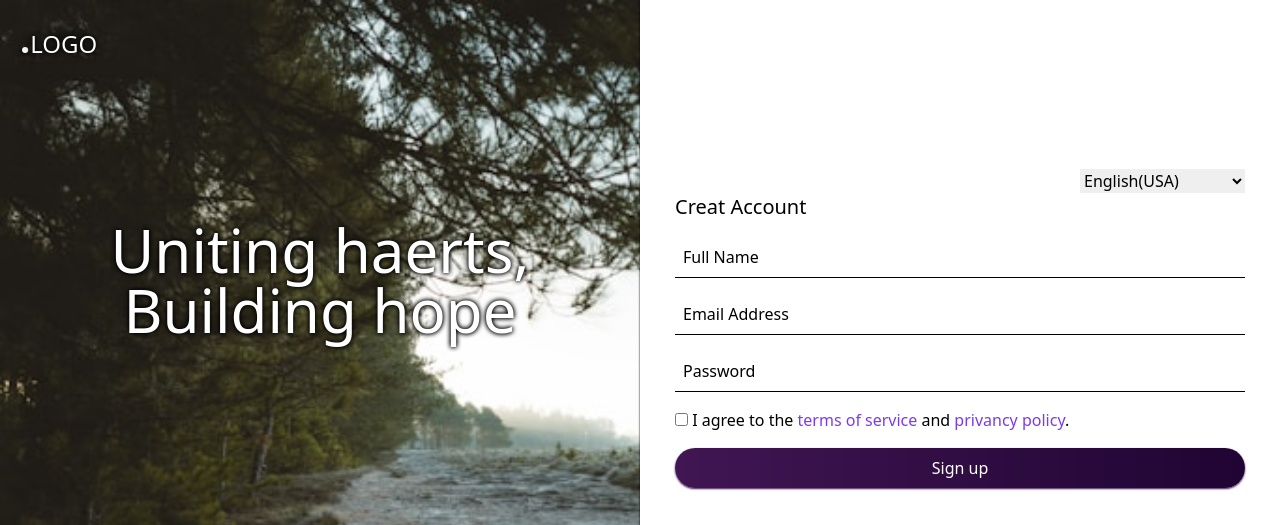
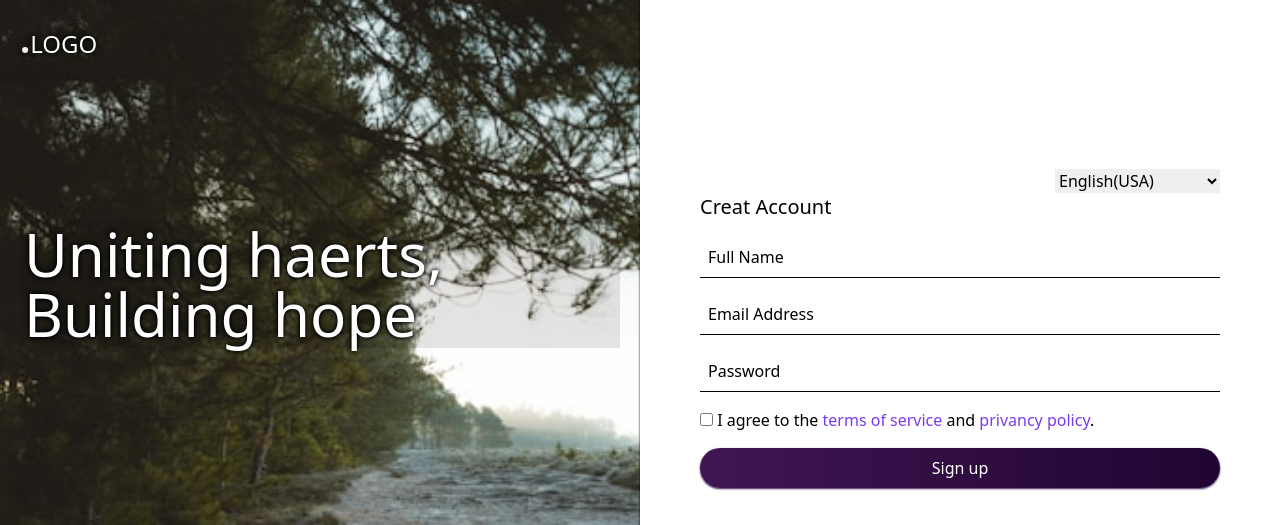
Before and after one commit to Ekoleleibrahim/projet2-tailwindcss, a website: page index.html in a window 1280 px wide. Shown: the top 525 px of the page. Drawn offline with Linux system fonts and the light colour scheme.

Commit message:
ajout des marges et bacground

```diff
--- a/index.html
+++ b/index.html
@@ -15,7 +15,7 @@
     <div class="container-form md:grid md:grid-cols-[50%_50%]">
         <div class="element-one">
             <a href="" class="text-white text-2xl link"><span class="font-bold text-4xl">.</span><span>LOGO</span></a>
-            <h1 class="md:text-center md:font-normal  text-6xl">
+            <h1 class="md:text-left md:font-normal  text-6xl">
                 Uniting haerts,
                 Building hope
             </h1>
--- a/src/style.css
+++ b/src/style.css
@@ -4,8 +4,9 @@ body{
     @apply w-full h-full block bg-[#f1f1f1] text-[sans-serif] p-[20px];
 }
 h1{
-    @apply md:mb-4 md:mt-40 mt-5 mb-8 text-white font-bold text-4xl;
+    @apply md:mb-4 md:mt-40 mt-5 mb-8 text-white font-bold text-4xl bg-black bg-opacity-10 p-1;
     text-shadow: 0 0 5px black, 0 0 5px black;
+
 }
 h2{
     @apply text-xl mb-4;
@@ -35,7 +36,7 @@ button:hover{
         @apply p-[130px] pb-6 px-5 bg-[url('../images/annie-spratt-_8Alc_9BIdE-unsplash.jpg')] bg-cover md:pt-5;
     }
     .element-two{
-        @apply md:px-[35px] p-5  bg-white flex-shrink-0 flex justify-center items-center;
+        @apply md:px-[60px] p-5 bg-white flex-shrink-0 flex justify-center items-center;
     }
 
 }
```
Also changed, not shown: src/output.css.
